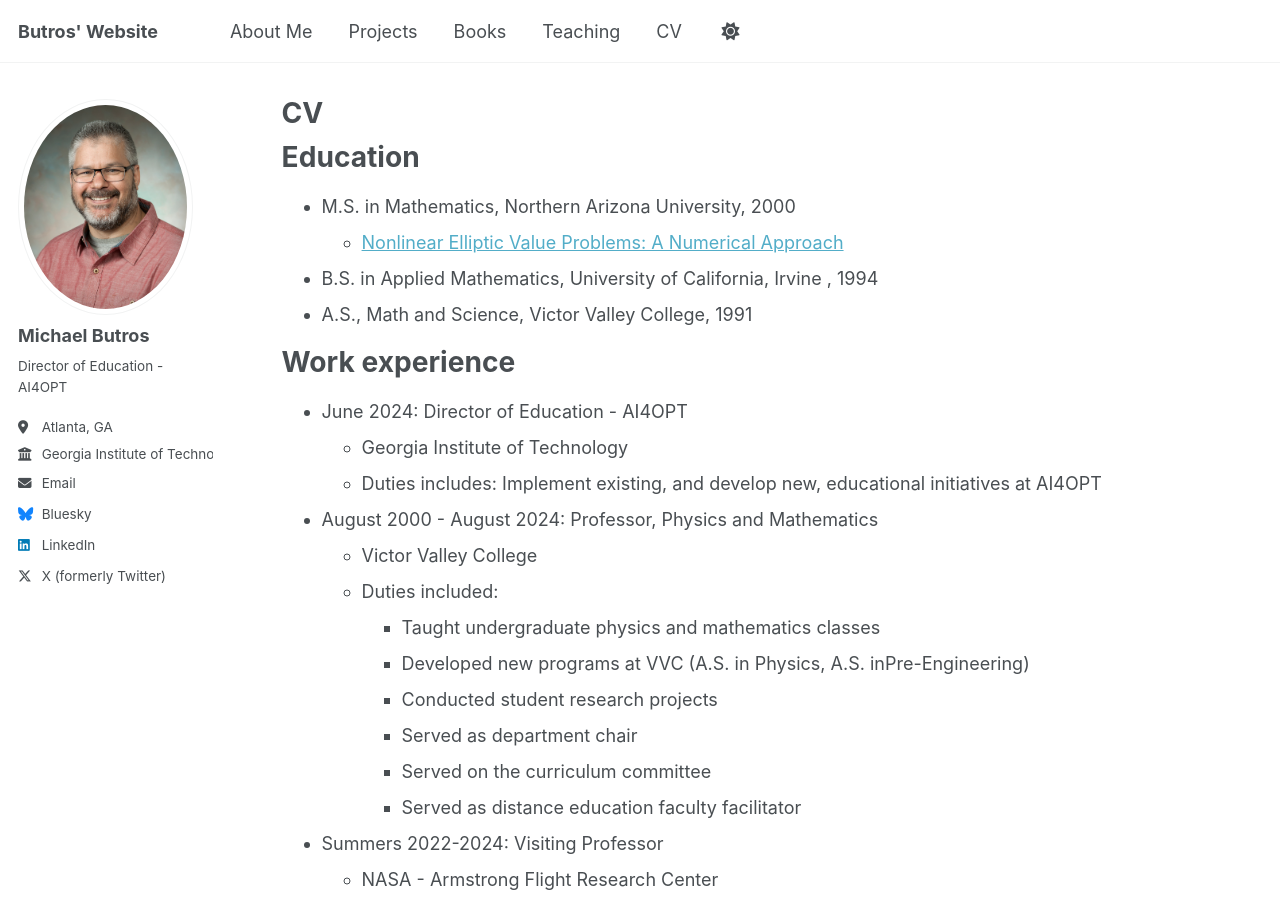
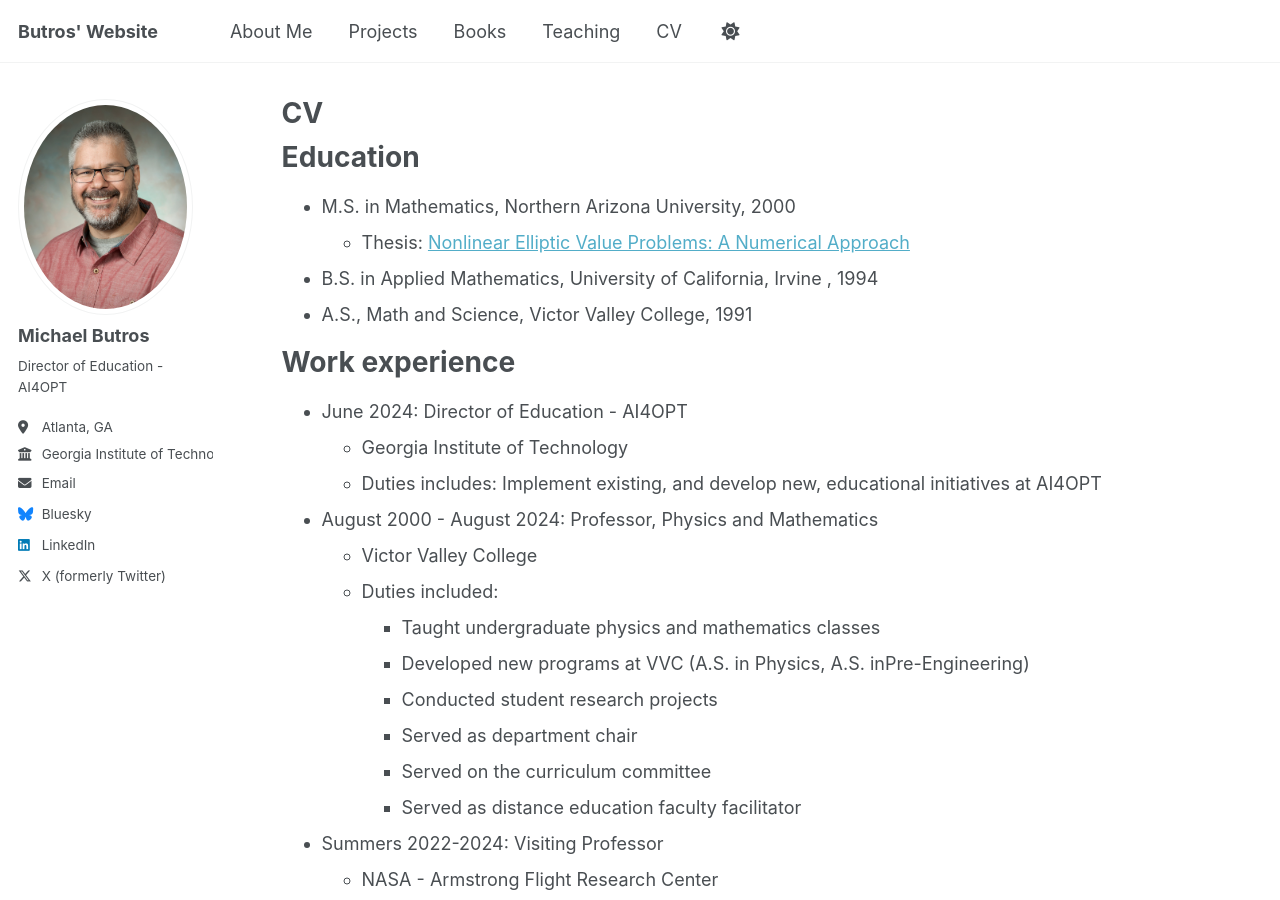
Before and after one commit to MButros/MButros.github.io, a Jekyll site: the page built from _pages/cv.md, in a window 1280 px wide and 900 px high. Built offline with Jekyll 4.4.1, drawn with Linux system fonts in a browser that asks for light colours.

Commit message:
Update cv.md

```diff
--- a/_pages/cv.md
+++ b/_pages/cv.md
@@ -12,7 +12,7 @@ redirect_from:
 Education
 ======
 * M.S. in Mathematics, Northern Arizona University, 2000
-  * [Nonlinear Elliptic Value Problems: A Numerical Approach](../files/Thesis.pdf)
+  * Thesis: [Nonlinear Elliptic Value Problems: A Numerical Approach](../files/Thesis.pdf)
 * B.S. in Applied Mathematics, University of California, Irvine , 1994
 * A.S., Math and Science, Victor Valley College, 1991
 
```
